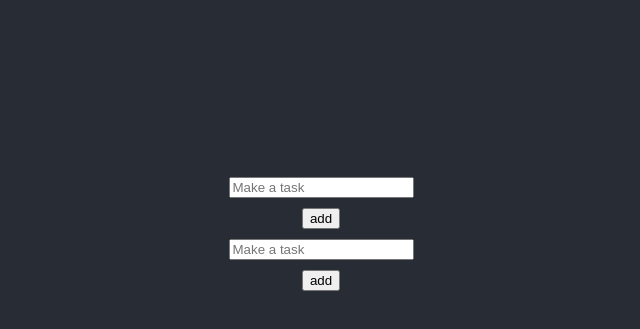
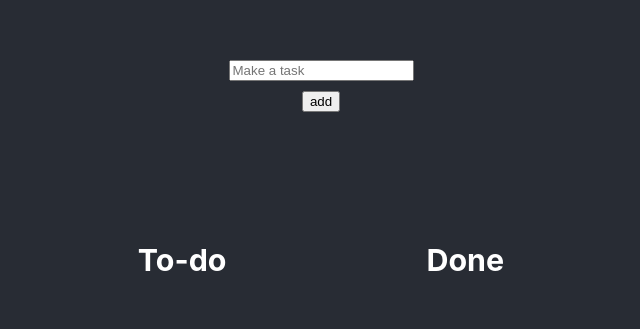
Before and after one commit to haritianaadriano/to-do-prog3-Front-end-todolist, a React (Create React App) app: page / in a window 1280 px wide. Shown: the part 171-500 px from the top of the page, without its empty margins (319-959 px from the left). Built offline with nearby package versions, Linux system fonts and the light colour scheme.

Commit message:
minimise app.js

```diff
--- a/src/App.js
+++ b/src/App.js
@@ -31,7 +31,7 @@ function App() {
           setInput={setInput}
           onSubmit={onSubmit}
         />
-        <InputApp
+        <ToDoApp
           toDoList={toDoList}
           toDone={toDone}
           done={done}
--- a/src/components/ToDoApp.js
+++ b/src/components/ToDoApp.js
@@ -1,5 +1,5 @@
-import ToDo from './components/ToDo';
-import ToDone from './components/ToDone';
+import ToDo from "./ToDo";
+import ToDone from "./ToDone";
 
 export default function ToDoApp({toDoList, toDone, done}){
     return(
```
